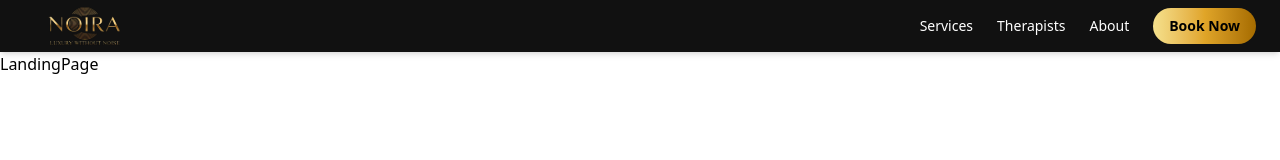
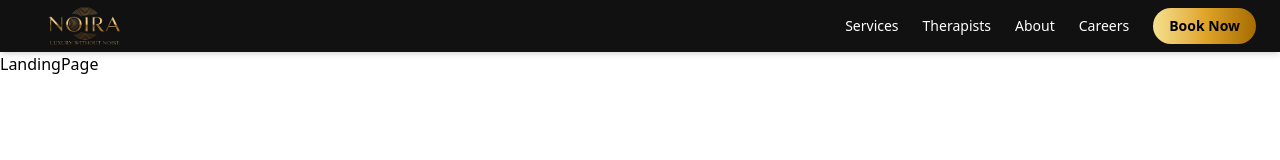
Before and after one commit to Sah-Abhishek/noira, a React (Vite) app: page / in a window 1280 px wide. Shown: the top 160 px of the page. Built offline with nearby package versions, Linux system fonts and the light colour scheme.

Commit message:
linking pages

```diff
--- a/src/components/Navbar.jsx
+++ b/src/components/Navbar.jsx
@@ -1,4 +1,5 @@
 import { useState } from 'react';
+import { Link } from 'react-router-dom';
 import { FaBars, FaTimes } from 'react-icons/fa';
 import noira from '../../public/noira.svg';
 
@@ -35,6 +36,9 @@ const Navbar = () => {
         <a href="#about" className="hover:text-[#95793e] transition">
           About
         </a>
+         <Link to="/careers" className="hover:text-yellow-400 transition" onClick={() => setIsOpen(false)}>
+            Careers
+          </Link>
         <a
           href="#book"
           className="bg-gradient-to-r from-[#f5e18c] via-[#e0a528] to-[#a66c00] hover:from-yellow-300 hover:to-yellow-500 text-black font-semibold px-4 py-2 rounded-full transition"
@@ -55,6 +59,9 @@ const Navbar = () => {
           <a href="#about" className="hover:text-yellow-400 transition" onClick={() => setIsOpen(false)}>
             About
           </a>
+          <Link to="/careers" className="hover:text-yellow-400 transition" onClick={() => setIsOpen(false)}>
+            Careers
+          </Link>
           <a
             href="#book"
             className="bg-gradient-to-r from-[#f5e18c] via-[#e0a528] to-[#a66c00] hover:from-yellow-300 hover:to-yellow-500 text-black font-semibold px-4 py-2 rounded-full transition"
```
